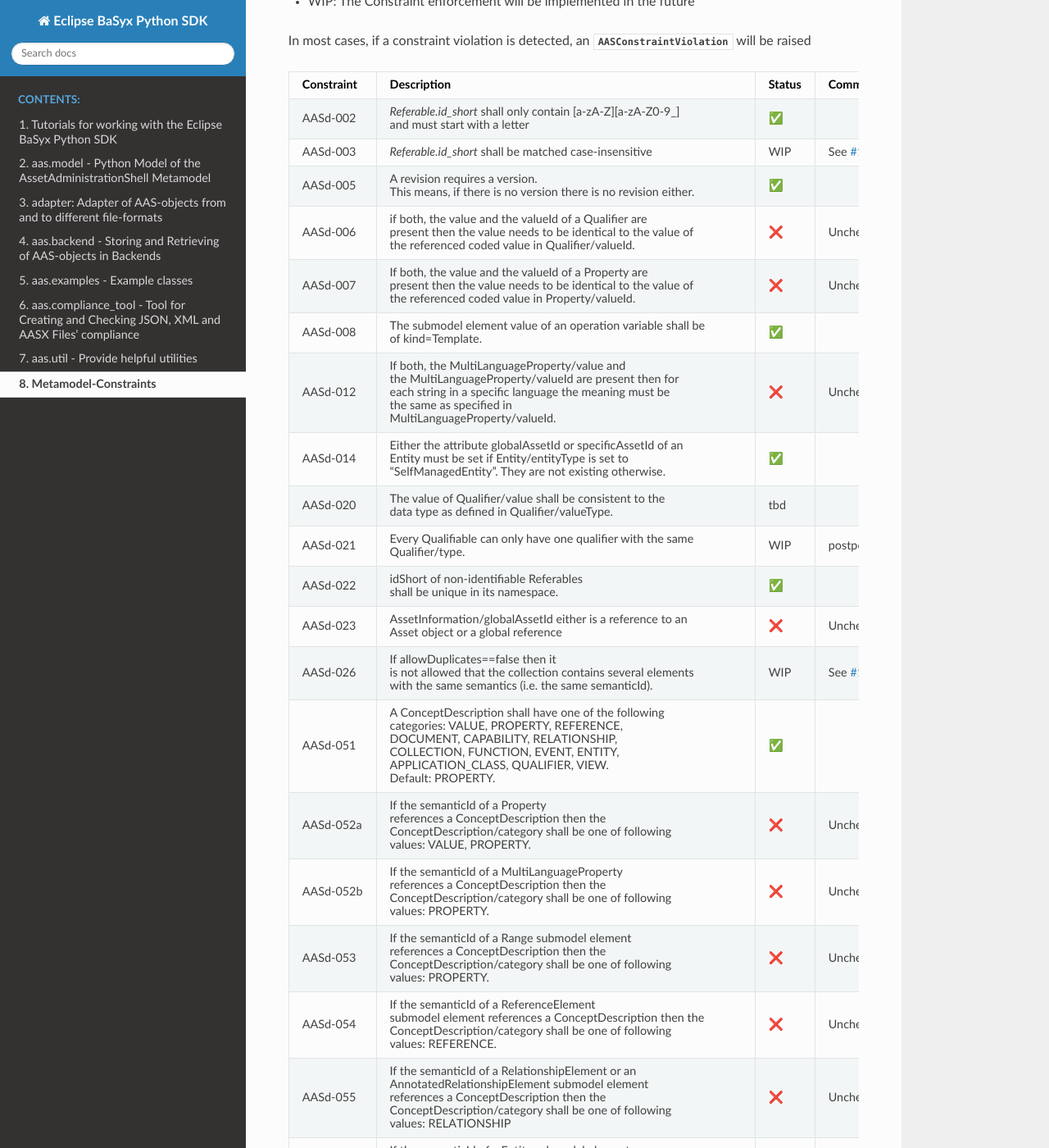
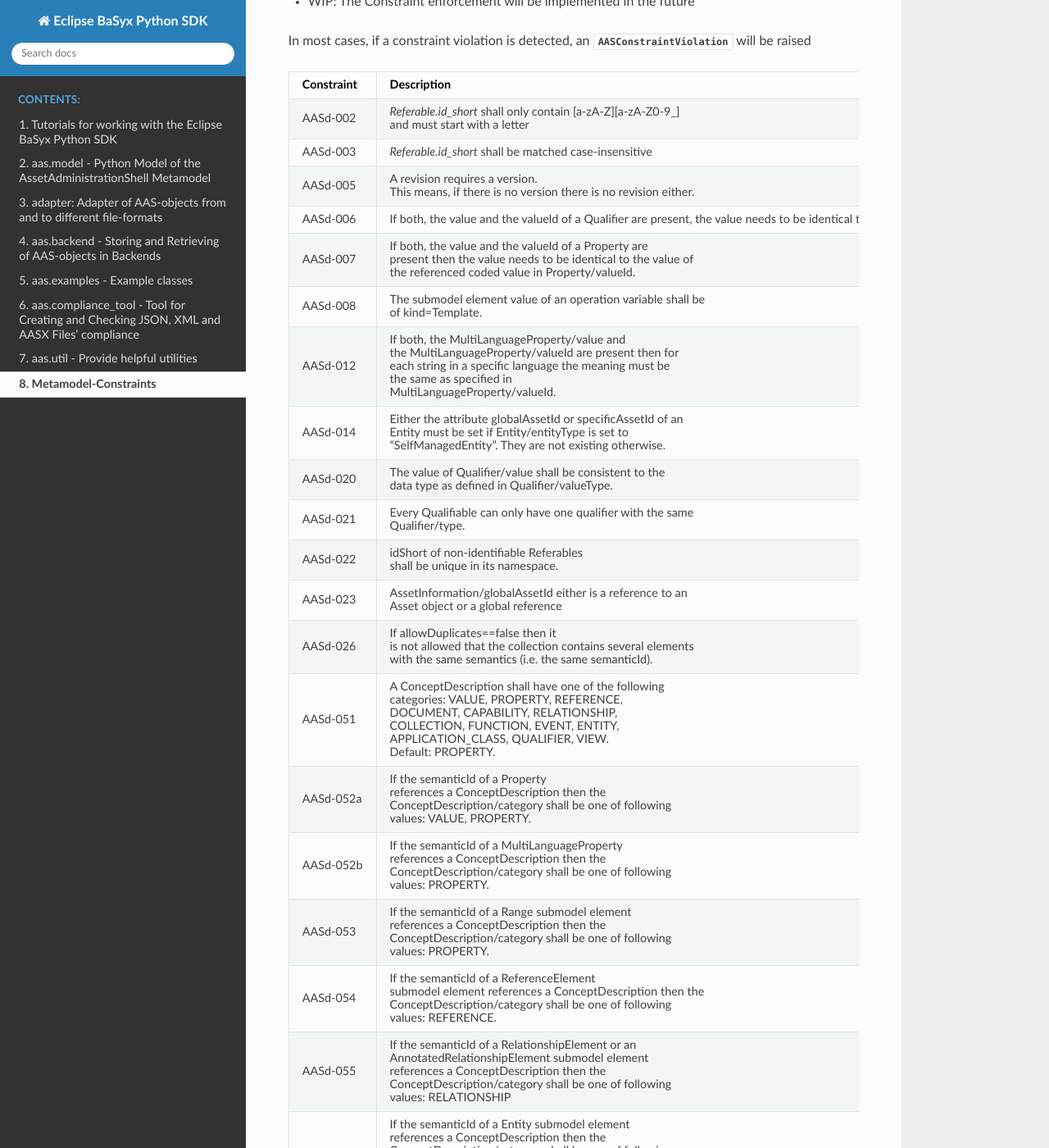
Before and after one commit to eclipse-basyx/basyx-python-sdk, a Sphinx documentation site: the page built from docs/source/constraints.rst, in a window 1280 px wide and 1400 px high, scrolled down 338 px. Shown: the whole window at 82% size. Built offline with Sphinx 7.4.7 and the Read the Docs theme 2.0.0, drawn with Linux system fonts in a browser that asks for light colours; some of the changed text lies outside the part shown.

Commit message:
Reformulate: AASd-006

```diff
--- a/docs/source/constraints.rst
+++ b/docs/source/constraints.rst
@@ -31,13 +31,10 @@ AASd-005    A revision requires a version.      ✅
             This means, if there is no
             version there is no
             revision either.
-AASd-006    if both, the value and the valueId  ❌     Uncheckable, cannot check the value
-            of a Qualifier are                         of what value_id points to
-
-            present then the value needs to
-            be identical to the value of
-
-            the referenced coded
+AASd-006    If both, the value and the valueId
+            of a Qualifier are present,
+            the value needs to be identical to
+            the value of the referenced coded
             value in Qualifier/valueId.
 AASd-007    If both, the value and the valueId  ❌     Uncheckable, cannot check the value
             of a Property are                          of what value_id points to
```
Also changed, not shown: 1 other file.
